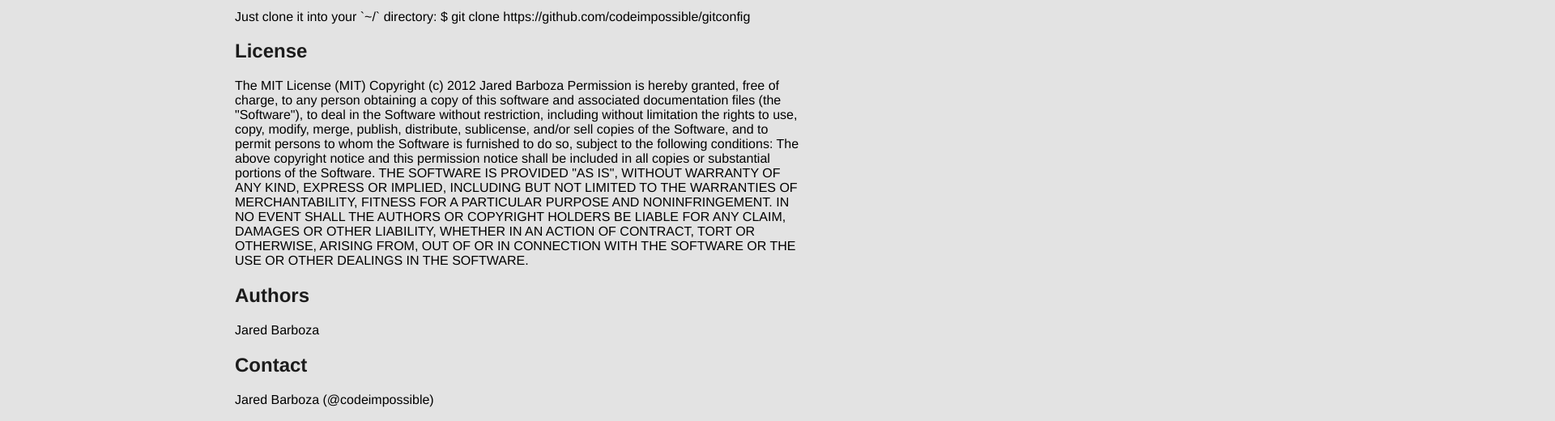
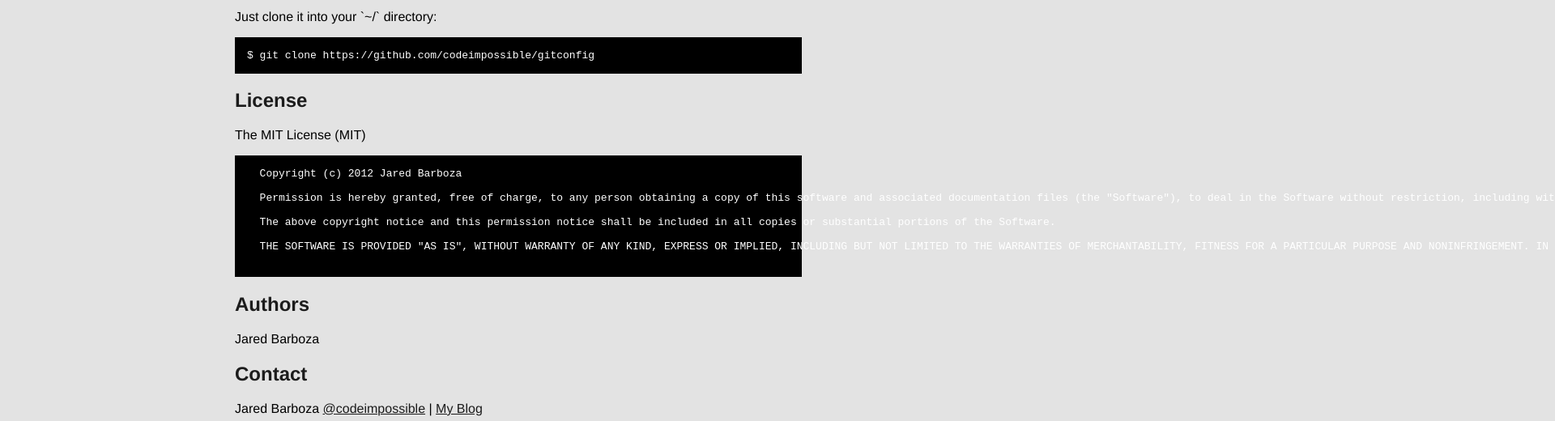
Before and after one commit to greggnakamura/gitconfig, a plain HTML site: page index.html in a window 1280 px wide. Shown: the part 303-823 px from the top of the page at 81% size, 1920 px wide, since content can reach past the window. Drawn offline with Linux system fonts and the light colour scheme.

Commit message:
Updated page to use pre tags, included links to twitter and my blog

```diff
--- a/index.html
+++ b/index.html
@@ -42,51 +42,41 @@
         <img border="0" width="90" src="https://github.com/images/modules/download/tar.png"></a>
     </div>
 
-    <h1><a href="https://github.com/codeimpossible/gitconfig">gitconfig</a>
-      <span class="small">by <a href="https://github.com/codeimpossible">codeimpossible</a></span></h1>
+    <h1>
+      <a href="https://github.com/codeimpossible/gitconfig">gitconfig</a>
+      <span class="small">by <a href="https://github.com/codeimpossible">codeimpossible</a></span>
+    </h1>
 
-    <div class="description">
-      My .gitconfig file
-    </div>
+    <div class="description">My .gitconfig file</div>
 
 
-      <p>I use git on a lot of different machines and I've been using dropbox to sync my .gitconfig but this can get pretty messy. So I created this repo to host my .gitconfig.
-
-Feel free to fork this repo and add to it!</p>
-
-
-
-
+    <p>I use git on a lot of different machines and I've been using dropbox to sync my .gitconfig but this can get pretty messy. So I created this repo to host my .gitconfig. Feel free to fork this repo and add to it!</p>
 
     <h2>Install</h2>
     <p>Just clone it into your `~/` directory:
-
-    $ git clone https://github.com/codeimpossible/gitconfig</p>
-
-
+      <pre>$ git clone https://github.com/codeimpossible/gitconfig</pre>
+    </p>
 
     <h2>License</h2>
     <p>The MIT License (MIT)
+      <pre>
   Copyright (c) 2012 Jared Barboza
 
   Permission is hereby granted, free of charge, to any person obtaining a copy of this software and associated documentation files (the "Software"), to deal in the Software without restriction, including without limitation the rights to use, copy, modify, merge, publish, distribute, sublicense, and/or sell copies of the Software, and to permit persons to whom the Software is furnished to do so, subject to the following conditions:
 
   The above copyright notice and this permission notice shall be included in all copies or substantial portions of the Software.
 
-    THE SOFTWARE IS PROVIDED "AS IS", WITHOUT WARRANTY OF ANY KIND, EXPRESS OR IMPLIED, INCLUDING BUT NOT LIMITED TO THE WARRANTIES OF MERCHANTABILITY, FITNESS FOR A PARTICULAR PURPOSE AND NONINFRINGEMENT. IN NO EVENT SHALL THE AUTHORS OR COPYRIGHT HOLDERS BE LIABLE FOR ANY CLAIM, DAMAGES OR OTHER LIABILITY, WHETHER IN AN ACTION OF CONTRACT, TORT OR OTHERWISE, ARISING FROM, OUT OF OR IN CONNECTION WITH THE SOFTWARE OR THE USE OR OTHER DEALINGS IN THE SOFTWARE.</p>
+  THE SOFTWARE IS PROVIDED "AS IS", WITHOUT WARRANTY OF ANY KIND, EXPRESS OR IMPLIED, INCLUDING BUT NOT LIMITED TO THE WARRANTIES OF MERCHANTABILITY, FITNESS FOR A PARTICULAR PURPOSE AND NONINFRINGEMENT. IN NO EVENT SHALL THE AUTHORS OR COPYRIGHT HOLDERS BE LIABLE FOR ANY CLAIM, DAMAGES OR OTHER LIABILITY, WHETHER IN AN ACTION OF CONTRACT, TORT OR OTHERWISE, ARISING FROM, OUT OF OR IN CONNECTION WITH THE SOFTWARE OR THE USE OR OTHER DEALINGS IN THE SOFTWARE.
+      </pre>
+    </p>
 
 
 
     <h2>Authors</h2>
-      <p>Jared Barboza
-<br/>      </p>
-
-
+    <p>Jared Barboza</p>
 
     <h2>Contact</h2>
-      <p>Jared Barboza (@codeimpossible)
-<br/>      </p>
-
+    <p>Jared Barboza <a href="http://twitter.com/codeimpossible">@codeimpossible</a> | <a href="http://codeimpossible.com">My Blog</a></p>
 
     <h2>Download</h2>
     <p>
```
Lines whose indentation alone changed are shown as unchanged.
